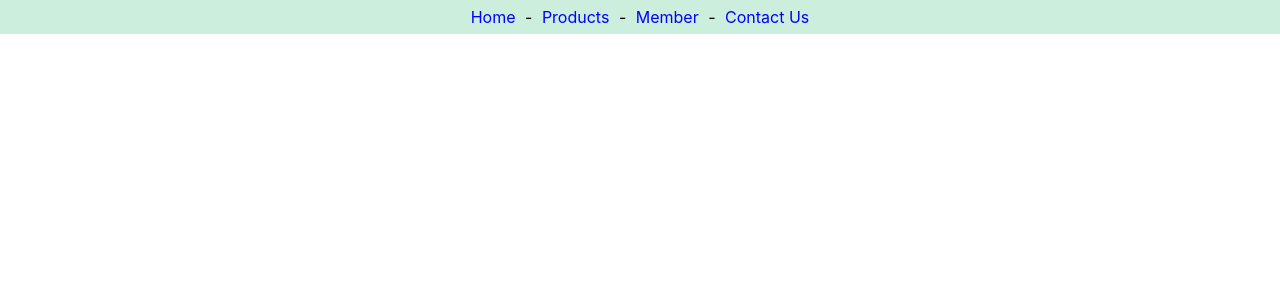
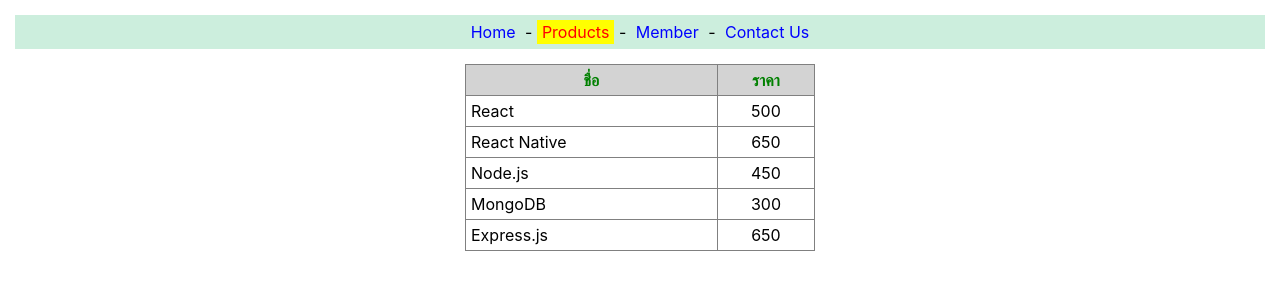
Before and after one commit to EIEIZA555/app1, a React (Create React App) app: page /products in a window 1280 px wide. Shown: the top 300 px of the page. Built offline with nearby package versions, Linux system fonts and the light colour scheme.

Commit message:
Router3
Router3

```diff
--- a/src/App.js
+++ b/src/App.js
@@ -1,7 +1,7 @@
 import React from 'react'
-import Router2 from './router2'
+import Router3 from './router3'
 
 
 export default function App(){
-  return <Router2/>
+  return <Router3/>
 }
--- /dev/null
+++ b/src/home.js
@@ -0,0 +1,14 @@
+import React from "react";
+
+export default function Home() {
+  return (
+    <p style={{ textAlign: "center" }}>
+      <h3>ยินดีต้อนรับสู่ React Store</h3>
+      รายชื่อ <a href="/products">สินค้า</a> ที่เรามีจำหน่าย
+      <br />
+      แต่ท่านต้องเป็น <a href="/member">สมาชิก</a> จึงจะสั่งซื้อได้
+      <br />
+      หากมีข้อสงสัย กรุณา <a href="/contact">ติดต่อเรา</a>
+    </p>
+  );
+}
--- /dev/null
+++ b/src/member.js
@@ -0,0 +1,7 @@
+import React, { Component } from 'react'
+
+export default function Member (){
+    return (
+        <div style={{textAlign:'center'}}>Member Page</div>
+    )
+}
--- a/src/navlink.css
+++ b/src/navlink.css
@@ -2,6 +2,7 @@
     background-color: #ced;
     padding:  7px;
     text-align: center;
+    margin: 15px;
 }
 .menu {
     color:blue;
--- /dev/null
+++ b/src/products.css
@@ -0,0 +1,15 @@
+table {
+    width:350px;
+    border-collapse: collapse;
+    margin:auto;
+}
+th {
+    background-color: lightgray;
+    color: green;
+}
+th,td {
+    padding: 5px;
+}
+td:nth-child(2){
+    text-align: center;
+}
--- /dev/null
+++ b/src/products.js
@@ -0,0 +1,25 @@
+import React, { Component } from 'react'
+import './products.css'
+
+export default class Products extends Component{
+    data = [
+        ['React', 500],
+        ['React Native', 650],
+        ['Node.js', 450],
+        ['MongoDB', 300],
+        ['Express.js', 650]
+    ]
+    render() {
+        return (
+
+            <table border="1">
+                <tr><th>ชื่อ</th><th>ราคา</th></tr>
+                {
+                    this.data.map(d =>{
+                        return <tr><td>{d[0]}</td><td>{d[1]}</td></tr>
+                    })
+                }
+            </table>
+        )
+    }
+}
--- /dev/null
+++ b/src/router3.js
@@ -0,0 +1,37 @@
+import React from "react";
+import { BrowserRouter,NavLink,Navigate,Route,Routes } from 'react-router-dom'
+import './products.css'
+import './navlink.css'
+import Products from "./products";
+import Home from "./home";
+import Member from "./member";
+
+export default function Router2() {
+    return(
+        <BrowserRouter>
+            <nav className="nav">
+                <NavLink to='/' className={({isActive})=>isActive?"active_menu":"menu"} style={({isActive}) =>{
+                    return {
+                        fontWeight:isActive? "bold" : ""
+                    };
+                }}> Home</NavLink> -&nbsp;
+                <NavLink to='/products' className={({isActive})=>isActive?"active_menu":"menu"}>
+                    Products
+                </NavLink> -&nbsp;
+                <NavLink to='/member' className={({isActive})=>isActive?"active_menu":"menu"}>
+                    Member
+                </NavLink> -&nbsp;
+                <NavLink to='/contact' className={({isActive})=>isActive?"active_menu":"menu"}>
+                    Contact Us
+                </NavLink>
+            </nav>
+            <Routes style={{margin:'20px'}}>
+                <Route path="/" element={<Home/>}/>
+                <Route path="/products" element={<Products/>}/>
+                <Route path="/member" Component={Member}/>
+                <Route path="/contact" element={<div style={{textAlign:'center'}}>Contact Page</div>}/>
+                <Route path="/*" element={<div style={{textAlign:'center'}}>Error 404 Not Found</div>}/>
+            </Routes>
+        </BrowserRouter>
+    )
+}
```
